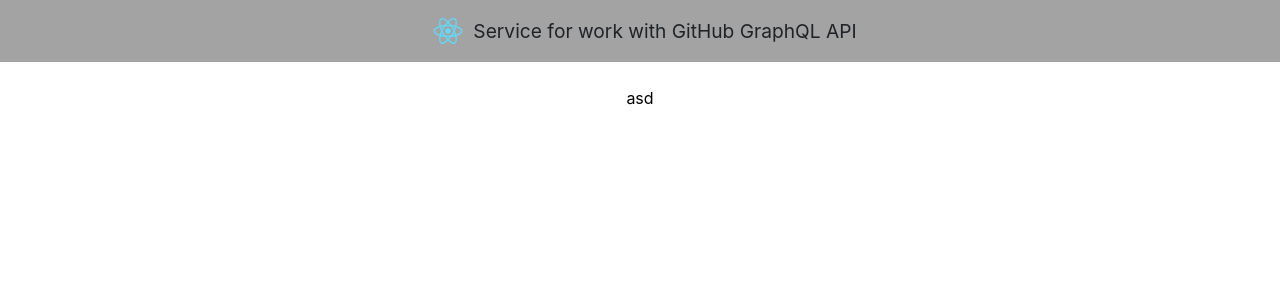
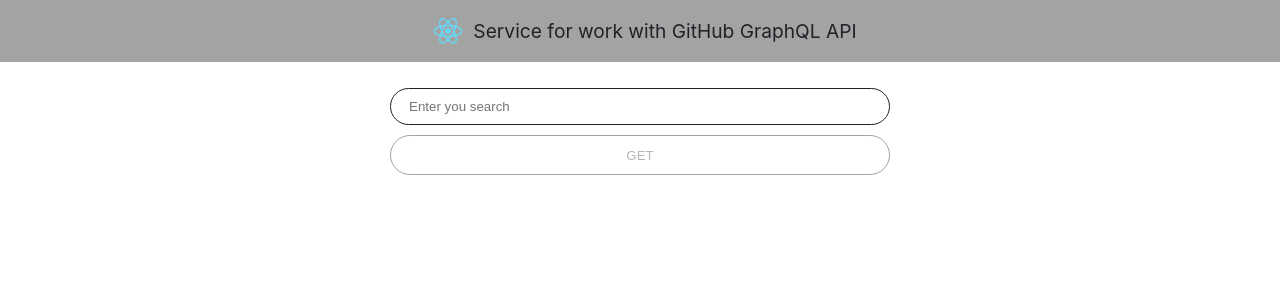
Before and after one commit to UlianaSavi/react-app, a React (Create React App) app: page /welcome in a window 1280 px wide. Both pictures are taken after a click on the button "Start". Shown: the top 300 px of the page. Built offline with nearby package versions, Linux system fonts and the light colour scheme.

Commit message:
separate form to personal component && start logic for form

```diff
--- a/src/App.css
+++ b/src/App.css
@@ -58,5 +58,21 @@ body {
   border: 1px solid var(--dark-grey);
   border-radius: 24px;
   cursor: pointer;
+}
 
+.btn:disabled {
+  cursor: default;
+  border: 1px solid var(--lite-grey);
 }
+
+.input {
+  background: var(--white-simple);
+  border: 1px solid var(--dark-grey);
+  border-radius: 20px;
+  margin-top: 16px;
+  padding: 10px 18px;
+  outline: none;
+  font-style: normal;
+  font-weight: 400;
+  color: var(--dark-grey);
+}
--- a/src/App.tsx
+++ b/src/App.tsx
@@ -5,17 +5,13 @@ import { Welcome } from './pages/Welcome';
 import { Home } from './pages/Home';
 import { ROUTES } from './constants';
 
-export function App() {
+export const App = () => {
   return (
     <div className="App container">
       <header className="header">
         <img src={logo} className="logo" alt="logo" />
         <h3 className="title">Service for work with GitHub GraphQL API</h3>
       </header>
-
-      {/* <Router>
-        <Switch><Page /></Switch>
-      </Router> */}
 
       <Router>
         <Routes>
@@ -24,8 +20,6 @@ export function App() {
             <Route path={ROUTES.home} element={<Home/>} />
         </Routes>
       </Router>
-
-      <footer></footer>
     </div>
   );
 }
--- /dev/null
+++ b/src/components/Form/Form.css
@@ -0,0 +1,13 @@
+.form {
+    width: 100%;
+    max-width: 500px;
+    display: flex;
+    flex-direction: column;
+    gap: 10px;
+    margin: 0 auto;
+}
+
+.form__btn {
+    max-width: 100%;
+    text-transform: uppercase;
+}
--- /dev/null
+++ b/src/components/Form/Form.tsx
@@ -0,0 +1,29 @@
+import { useState, ChangeEvent, FormEvent } from 'react';
+import './Form.css';
+
+export const Form = () => {
+    const [query, setQuery] = useState<string>('');
+
+    const onChange = (e: ChangeEvent<HTMLInputElement>) => {
+        setQuery(e.target.value);
+    };
+
+    const search = (e: FormEvent<HTMLButtonElement>) => {
+        e.preventDefault();
+        console.log('query', query);
+    }
+
+    return (
+    <form className="form">
+        <input className="form__input input"
+            type="text"
+            placeholder="Enter you search"
+            value={query}
+            onChange={onChange} />
+        <button type="submit"
+            className="form__btn btn"
+            disabled={!query.length}
+            onClick={search}>Get</button>
+    </form>
+    );
+}
--- /dev/null
+++ b/src/components/Form/index.ts
@@ -0,0 +1 @@
+export { Form } from './Form'
--- a/src/pages/Home/Home.css
+++ b/src/pages/Home/Home.css
@@ -0,0 +1,3 @@
+.home {
+    width: 100%;
+}
--- a/src/pages/Home/Home.tsx
+++ b/src/pages/Home/Home.tsx
@@ -1,9 +1,11 @@
+import { Form } from '../../components/Form';
 import './Home.css'
 
 export const Home = () => {
     return (
       <div className="home">
-        <p>asd</p>
+        <Form/>
+        {/* <ListOfData/> */}
       </div>
     );
 }
```
